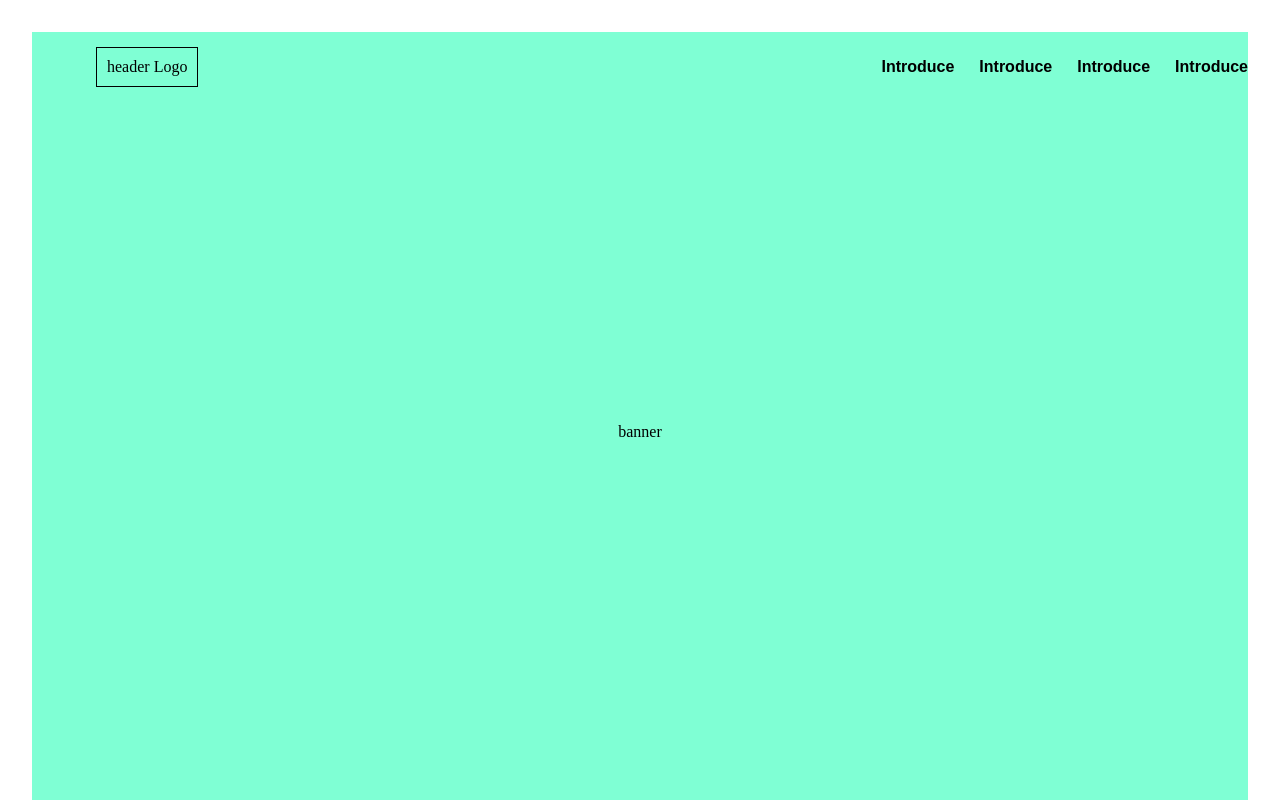
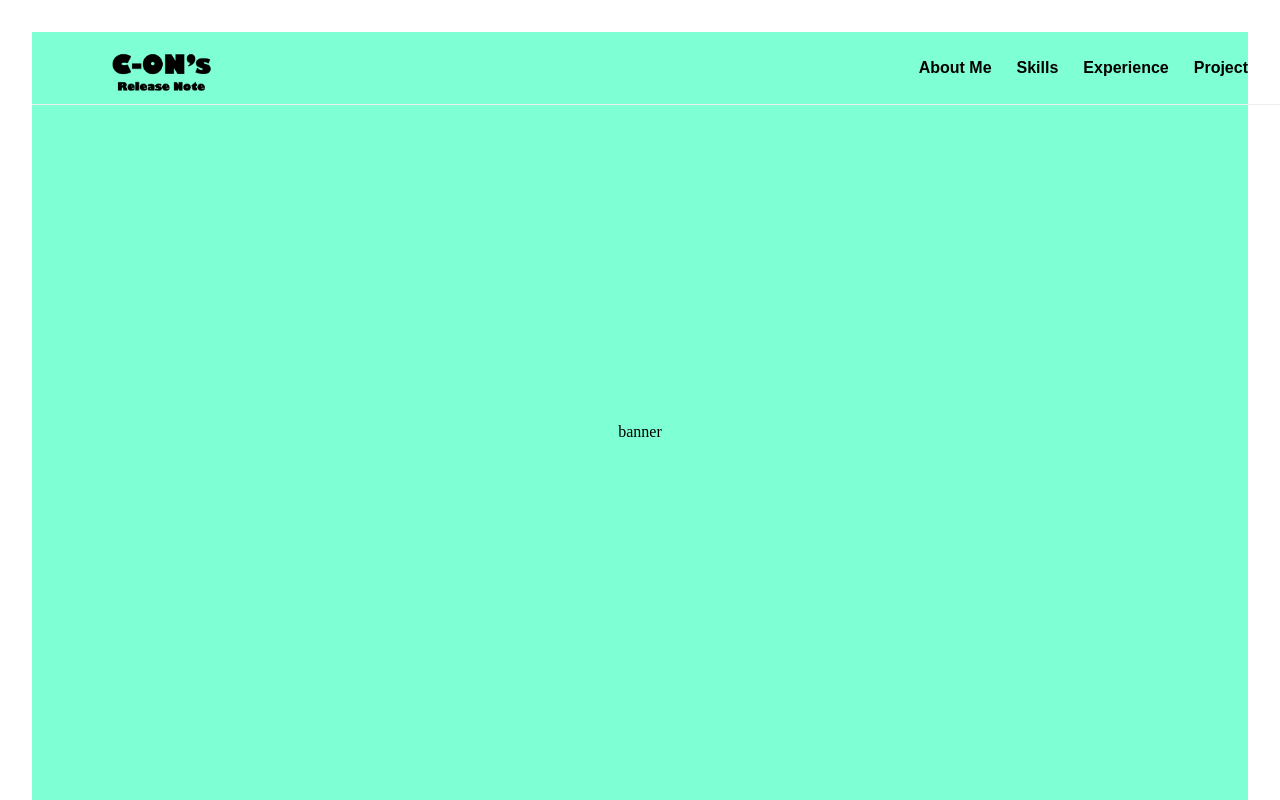
Before and after one commit to Ci5N0222/Portfolio-React, a React (Vite) app: page / in a window 1280 px wide. Shown: the top 800 px of the page. Built offline with nearby package versions, Linux system fonts and the light colour scheme.

Commit message:
Header logo, menu update

```diff
--- a/src/components/Header/Header.module.css
+++ b/src/components/Header/Header.module.css
@@ -1,11 +1,12 @@
 header {
     width : 100%;
-    height : 70px;
     display : flex;
     justify-content : center;
     align-items : center;
     background-color : transparent;
     position : fixed;
+    border-bottom: 1px solid #eee;
+    transition: all 0.5s;
 }
 
 .container {
@@ -17,9 +18,14 @@ header {
 }
 
 .logo {
-    border : 1px solid black;
-    padding : 10px;
+    width: 130px;
+    padding-top : 10px;
     cursor: pointer;
+}
+
+.logo > img {
+    width: 100%;
+    height: 100%;
 }
 
 .menu {
@@ -34,3 +40,8 @@ header {
     font-size: 1rem;
     font-weight: 800;
 }
+
+.scrolled {
+    background-color: #eee;
+    transition: all 0.5s;
+}
--- a/src/components/Header/Header.tsx
+++ b/src/components/Header/Header.tsx
@@ -1,17 +1,34 @@
+import { useEffect, useState } from 'react'
 import styles from './Header.module.css'
+import logo from '../../assets/img/Logo01.png'
 
 export const Header = () => {
+
+  const [ scrolled, setScolled ] = useState<boolean>(false);
+
+  useEffect(() => {
+    const handleScroll = () => {
+      setScolled(window.scrollY > 50);
+    }
+    window.addEventListener("scroll", handleScroll);
+
+    return () => {
+      window.removeEventListener("scroll", handleScroll);
+    }
+
+  }, []);
+
   return (
-    <header>
+    <header className={ scrolled ? styles.scrolled : "" }>
       <div className={ styles.container }>
         <div className={ styles.logo }>
-          header Logo
+          <img src={ logo } alt="" />
         </div>
         <div className={ styles.menu }>
-          <button>Introduce</button>
-          <button>Introduce</button>
-          <button>Introduce</button>
-          <button>Introduce</button>
+          <button>About Me</button>
+          <button>Skills</button>
+          <button>Experience</button>
+          <button>Project</button>
         </div>
       </div>
     </header>
```
Also changed, not shown: src/assets/img/logo01.png (added).
